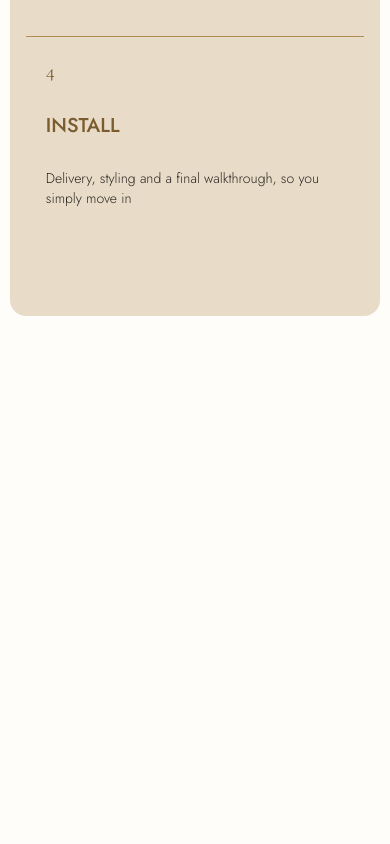
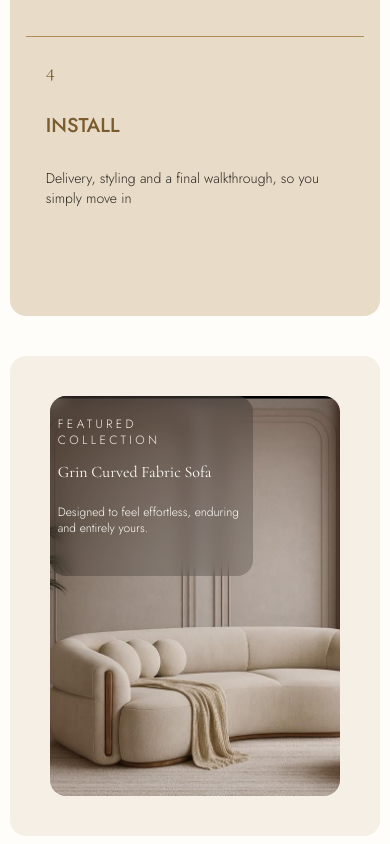
Before and after one commit to Evandereth/flyluxury, a React (Vite) app: page / in a window 390 px wide. Shown: the part 7185-8029 px from the top of the page. Before the commit the page ends 7541 px from the top, so only its background shows below. Built offline with nearby package versions, Linux system fonts and the light colour scheme.

Commit message:
added a featured section for mobile - hidden for larger screen

```diff
--- a/src/App.jsx
+++ b/src/App.jsx
@@ -1,3 +1,4 @@
+import Product from "./components/Product"
 import Services from "./components/Services"
 import Portfolio from "./components/Portfolio"
 import Extra from "./components/Extra"
@@ -20,6 +21,7 @@ function App() {
 
         <Portfolio />
         <Services />
+        <Product />
       </main>
     </div>
     </>
--- /dev/null
+++ b/src/components/Product.jsx
@@ -0,0 +1,29 @@
+import Title from "../components/Title";
+import image from "../img/img-10.jpg"
+
+export default function Product() {
+    return(
+        <>
+            <section className="md:hidden bg-cream p-10 rounded-2xl">
+                <div className="relative w-full h-100">
+                    <img src={image} alt="Featured Product" className="w-full h-full object-cover rounded-2xl"/>
+
+                    <div className="w-[70%] bg-black/20 rounded-2xl py-5 px-2 backdrop-blur absolute top-0 left-0">
+                        <h1 className="text-xs uppercase tracking-[0.28em] text-cream pb-3">
+                            Featured Collection
+                        </h1>
+
+                        <h2 className="text-ivory font-serif">
+                            Grin Curved Fabric Sofa
+                        </h2>
+
+                        <p className="py-5 text-xs font-extralight text-ivory">
+                            Designed to feel effortless, enduring and entirely yours.
+                        </p>
+
+                    </div>
+                </div>
+            </section>
+        </>
+    )
+}
```
Also changed, not shown: src/img/img-10.jpg (added), src/img/img10.jpg (added).
